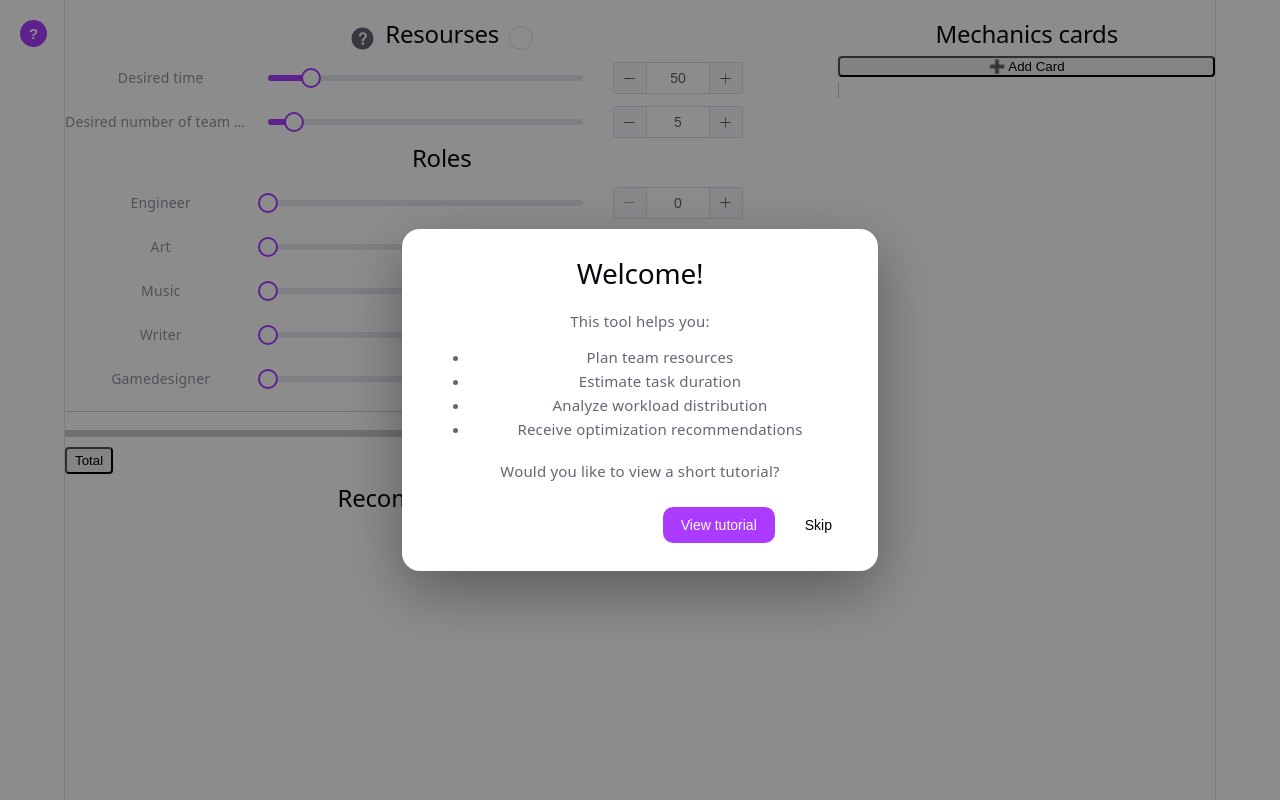
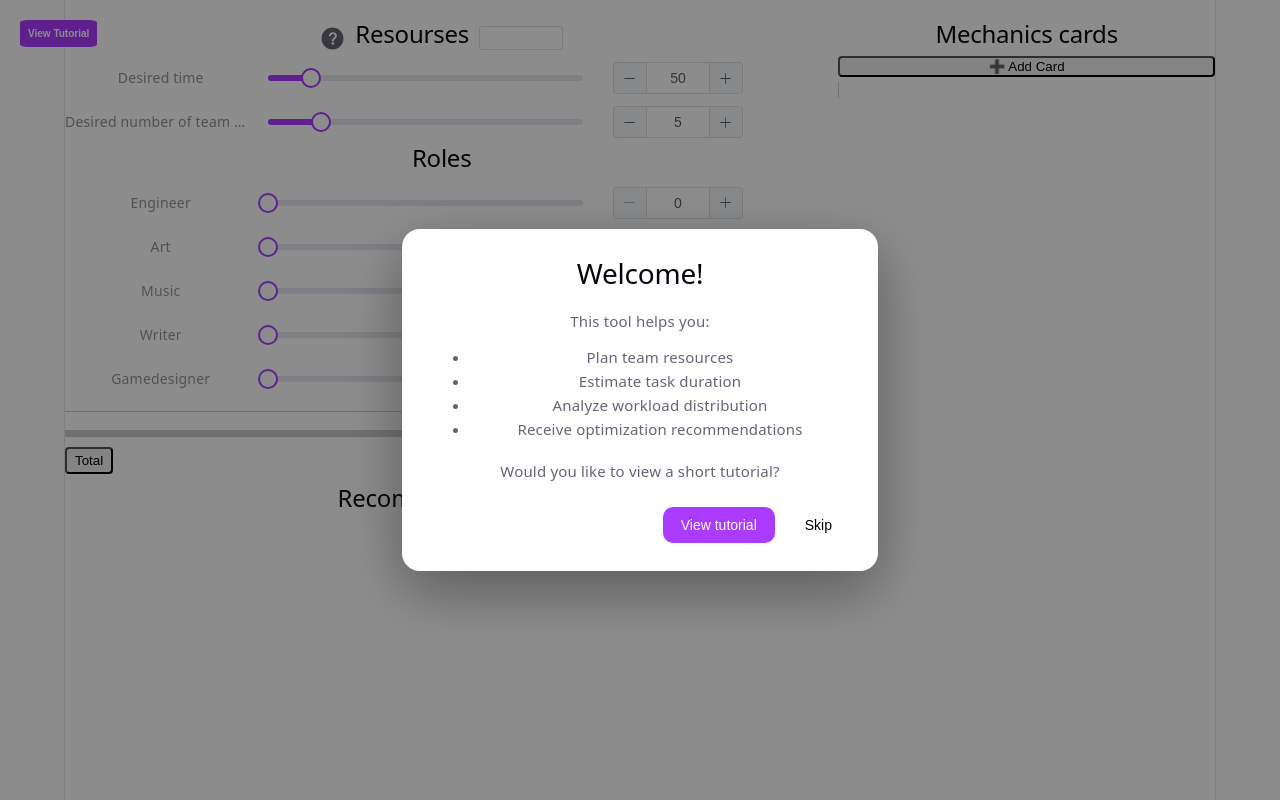
Before and after one commit to Nedodoud/TTCalculator, a Vue app: page / in a window 1280 px wide. Built offline with nearby package versions, Linux system fonts and the light colour scheme.

Commit message:
UX upgrate

```diff
--- a/src/App.vue
+++ b/src/App.vue
@@ -136,7 +136,7 @@ onUnmounted(() => {
         class="tutorial-open-button"
         @click="startTutorial"
       >
-        ?
+        View Tutorial
       </button>
 
     <TutorialOverlay
@@ -207,25 +207,21 @@ onUnmounted(() => {
 
   left: 20px;
   top: 20px;
+  padding: 8px;
 
-  width: 48px;
-  height: 48px;
-
-  border-radius: 50%;
+  border-radius: 10%;
 
   border: none;
 
   background: var(--accent);
   color: white;
 
-  font-size: 15px;
+  font-size: 10px;
   font-weight: bold;
 
   cursor: pointer;
 
   z-index: 5000;
-  width: 27px;
-  height: 27px;
 }
 
 </style>
--- a/src/components/SliderGroup.vue
+++ b/src/components/SliderGroup.vue
@@ -445,7 +445,8 @@ function resetAll() {
           <template #content>
             Clear all
           </template>
-          <el-button size="small" color="var(--negative-accent)" icon="Refresh" data-tutorial="reset-buttons" circle @click="resetAll" />
+          <el-button size="small" color="var(--negative-accent)" icon="Refresh" data-tutorial="reset-buttons" @click="resetAll" >
+            Clear all</el-button>
 
         </el-tooltip>
       </div>
@@ -460,7 +461,7 @@ function resetAll() {
 
       <div class="slider-block" data-tutorial="team-size-slider">
         <span class="demonstration">Desired number of team members</span>
-        <el-slider v-model.number="teamSize"  :min="1" :max="50" show-input />
+        <el-slider v-model.number="teamSize"  :min="1" :max="25" show-input />
       </div>
 
       <!-- Роли в команде -->
--- a/src/components/tutorial/tutorialSteps.ts
+++ b/src/components/tutorial/tutorialSteps.ts
@@ -18,7 +18,7 @@ export const tutorialSteps: TutorialStep[] = [
   }
   ,{
     id: "team-resize-hangle",
-    text: "This part is movable, try pulling it."
+    text: "This bar resizes team composition frame, try pulling it."
   }
   ,{
     id: "recommendation-block",
```
